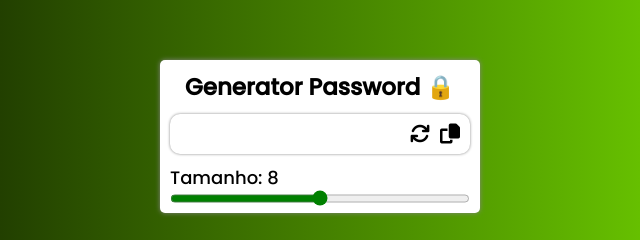
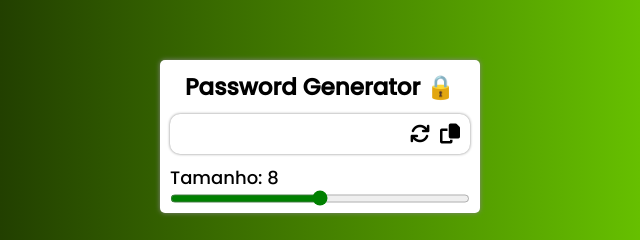
Before and after one commit to arghoslent666/gerador-de-senhas-1.0, a plain HTML site: page index.html in a window 1280 px wide. Shown: the part 264-504 px from the top of the page, 320-960 px from the left. Drawn offline with Linux system fonts and the light colour scheme.

Commit message:
gerador-de-senhas1.0

```diff
--- a/index.html
+++ b/index.html
@@ -10,7 +10,7 @@
 <body>
 
     <div class="generator-card">
-        <h1>Generator Password 🔒</h1>
+        <h1>Password Generator 🔒</h1>
         <div class="copy-card">
             <div class="triangle"></div>
             <span class="copy-span">Copied</span>
```
